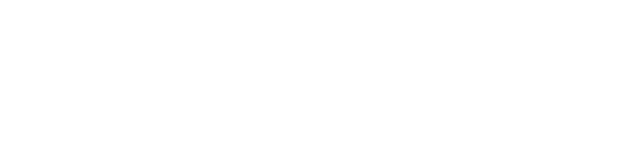
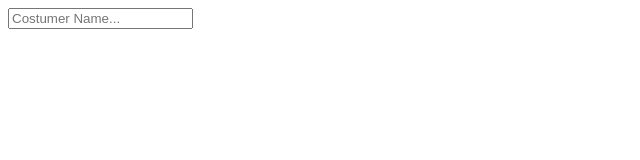
Before and after one commit to hanaszzsolt323/courseform, a plain HTML site: page index.html in a window 1280 px wide. Shown: the whole page, without its empty margins (0-640 px from the left). Drawn offline with Linux system fonts and the light colour scheme.

Commit message:
added name input

```diff
--- a/index.html
+++ b/index.html
@@ -8,6 +8,10 @@
     <title>OOP Course Form Project</title>
 </head>
 <body>
-
+    <main class="main">
+        <form class="inputs">
+            <input type="text" class="name" minlength="1" placeholder="Costumer Name...">
+        </form>
+    </main>
 </body>
 </html>
```
